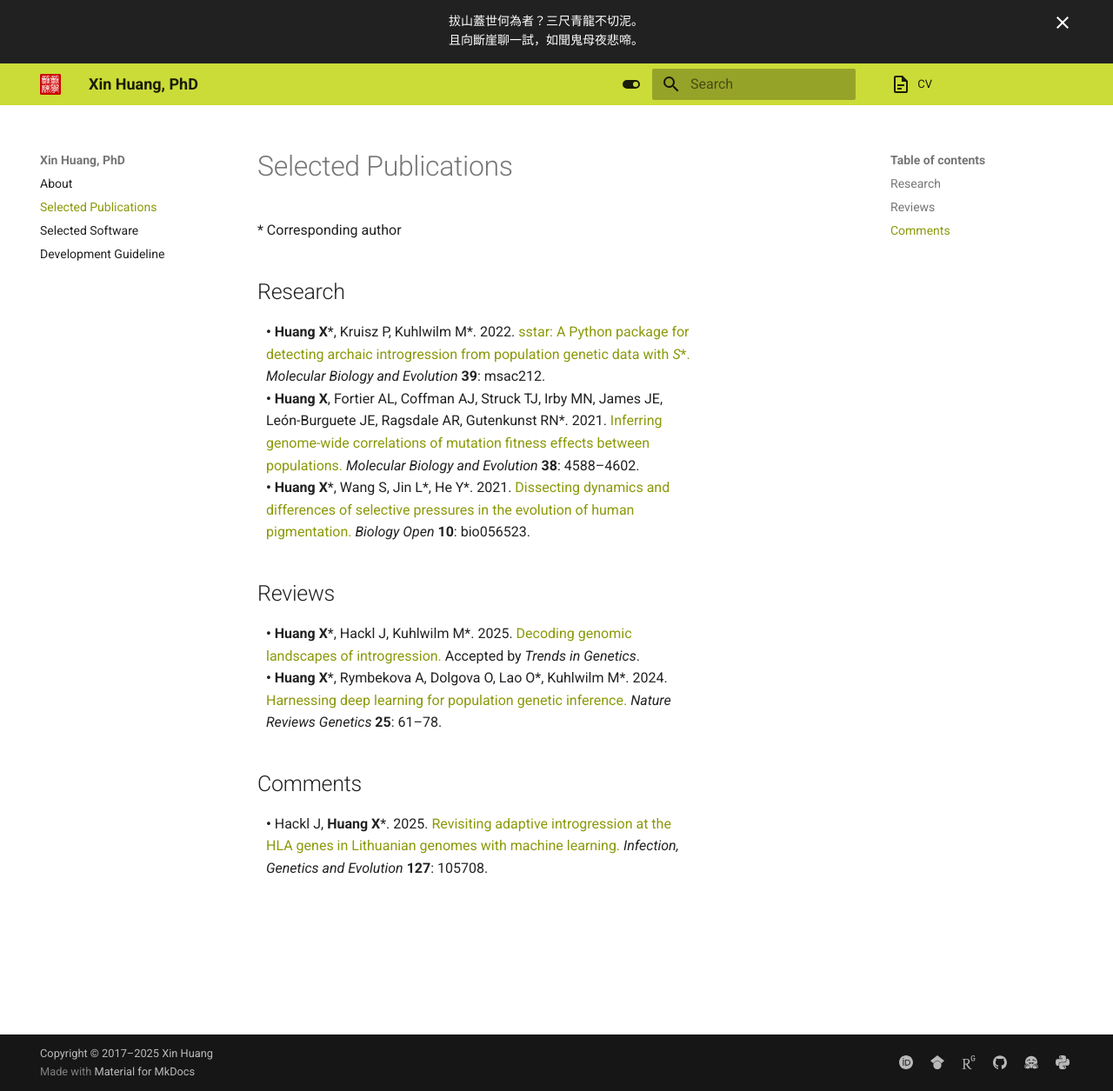
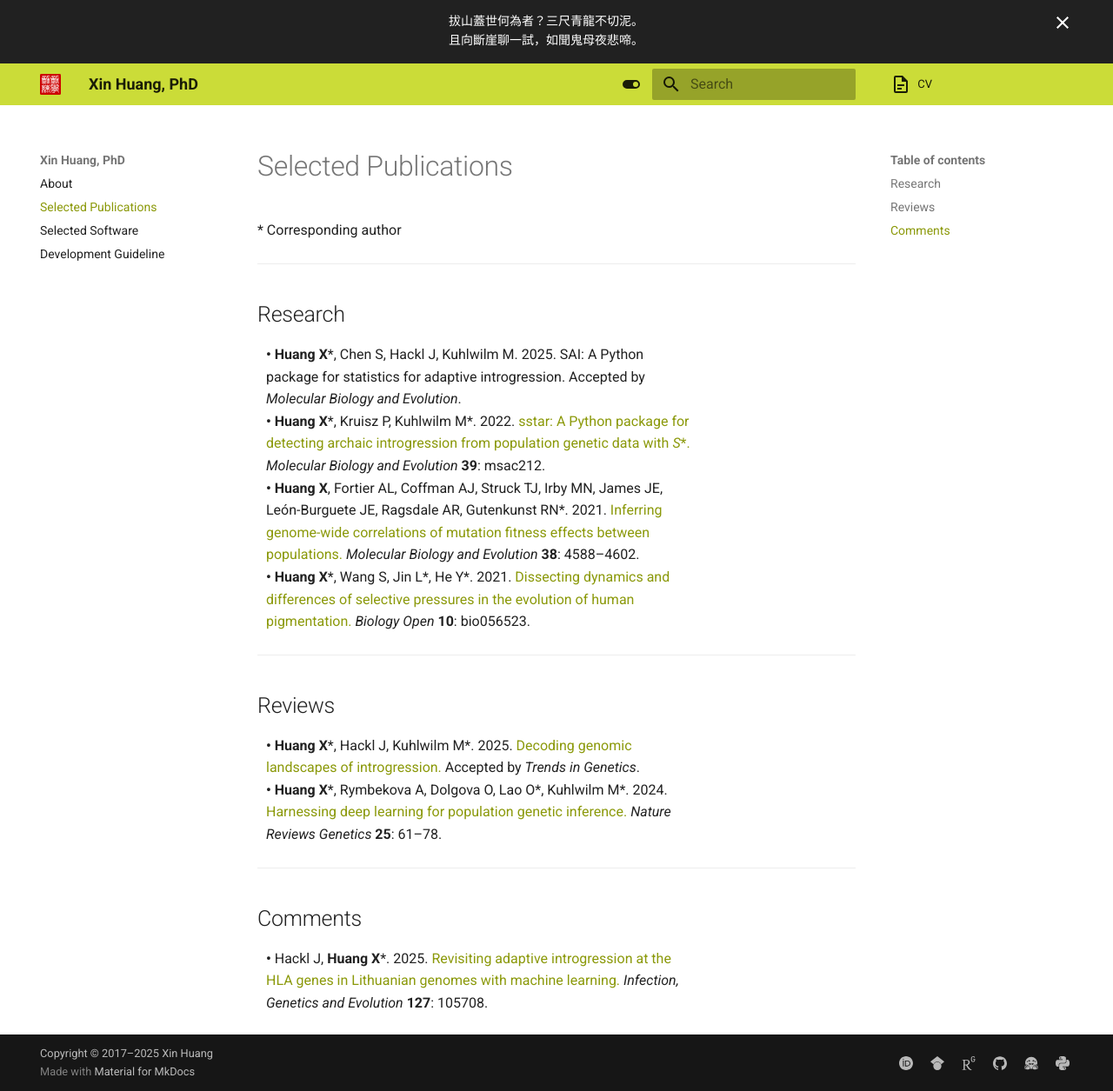
Before and after one commit to xin-huang/xin-huang.github.io, an MkDocs documentation site: the page built from docs/publications.md, in a window 1280 px wide and 1255 px high. Shown: the whole window at 87% size. Built offline with MkDocs 1.6.1 and Material for MkDocs 9.7.7, drawn with Linux system fonts in a browser that asks for light colours; a script that is not in the unit is left out; comment, search, counter and statistics services are not loaded.

Commit message:
update publications & cv

```diff
--- a/docs/publications.md
+++ b/docs/publications.md
@@ -2,7 +2,25 @@
 
 \* Corresponding author
 
+---
+
 ## Research
+
+<div class="citation-row">
+  <!-- Citation Text -->
+  <div class="citation-text">
+    <strong>•</strong> <strong>Huang X</strong>&ast;, Chen S, Hackl J, Kuhlwilm M. 2025. SAI: A Python package for statistics for adaptive introgression. Accepted by <i>Molecular Biology and Evolution</i>.
+  </div>
+  <!-- PlumX Badge -->
+  <div class="badge-container">
+  </div>
+  <!-- Dimensions Badge -->
+  <div class="badge-container">
+  </div>
+  <!-- Altmetric Badge -->
+  <div class="badge-container">
+  </div>
+</div>
 
 <div class="citation-row">
   <!-- Citation Text -->
@@ -73,6 +91,8 @@
   </div>
 </div>
 
+---
+
 ## Reviews
 
 <div class="citation-row">
@@ -121,6 +141,8 @@
   </div>
 </div>
 
+---
+
 ## Comments
 
 <div class="citation-row">
```
Also changed, not shown: 1 other file.
